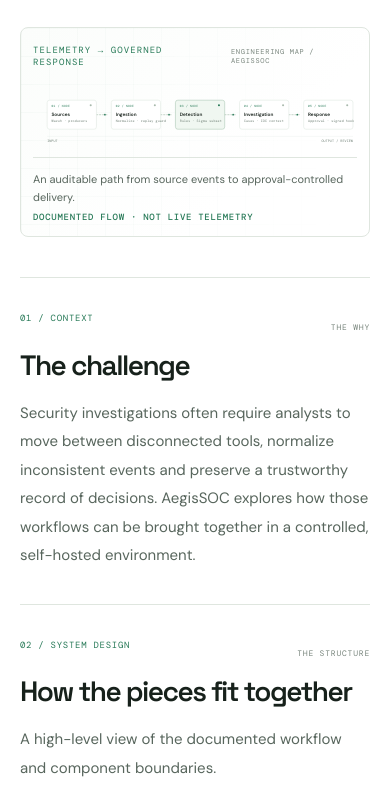
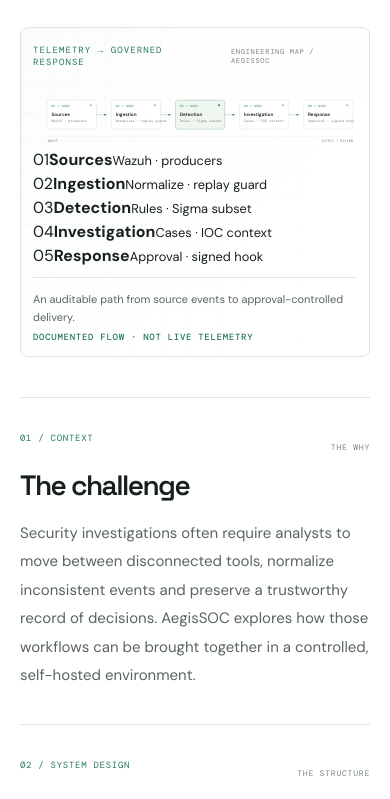
Before and after one commit to TheRootBaba/baba-ahmed-portfolio, a Next.js app: page /projects/aegissoc in a window 390 px wide. Shown: the part 893-1692 px from the top of the page. Built offline with nearby package versions, Linux system fonts and the light colour scheme.

Commit message:
Add a readable mobile layout for project architecture maps

```diff
--- a/app/components/project-visual.tsx
+++ b/app/components/project-visual.tsx
@@ -29,6 +29,7 @@ export default function ProjectVisual({ slug, title }: Props) {
         <text x="42" y="173" className="visual-node-sub">INPUT</text>
         <text x="948" y="173" textAnchor="end" className="visual-node-sub">OUTPUT / REVIEW</text>
       </svg>
+      <ol className="project-visual-mobile">{diagram.nodes.map((node, index) => <li key={node.title}><span>0{index + 1}</span><b>{node.title}</b><small>{node.detail}</small></li>)}</ol>
       <figcaption><span>{diagram.caption}</span><strong>DOCUMENTED FLOW · NOT LIVE TELEMETRY</strong></figcaption>
     </figure>
   );
```
